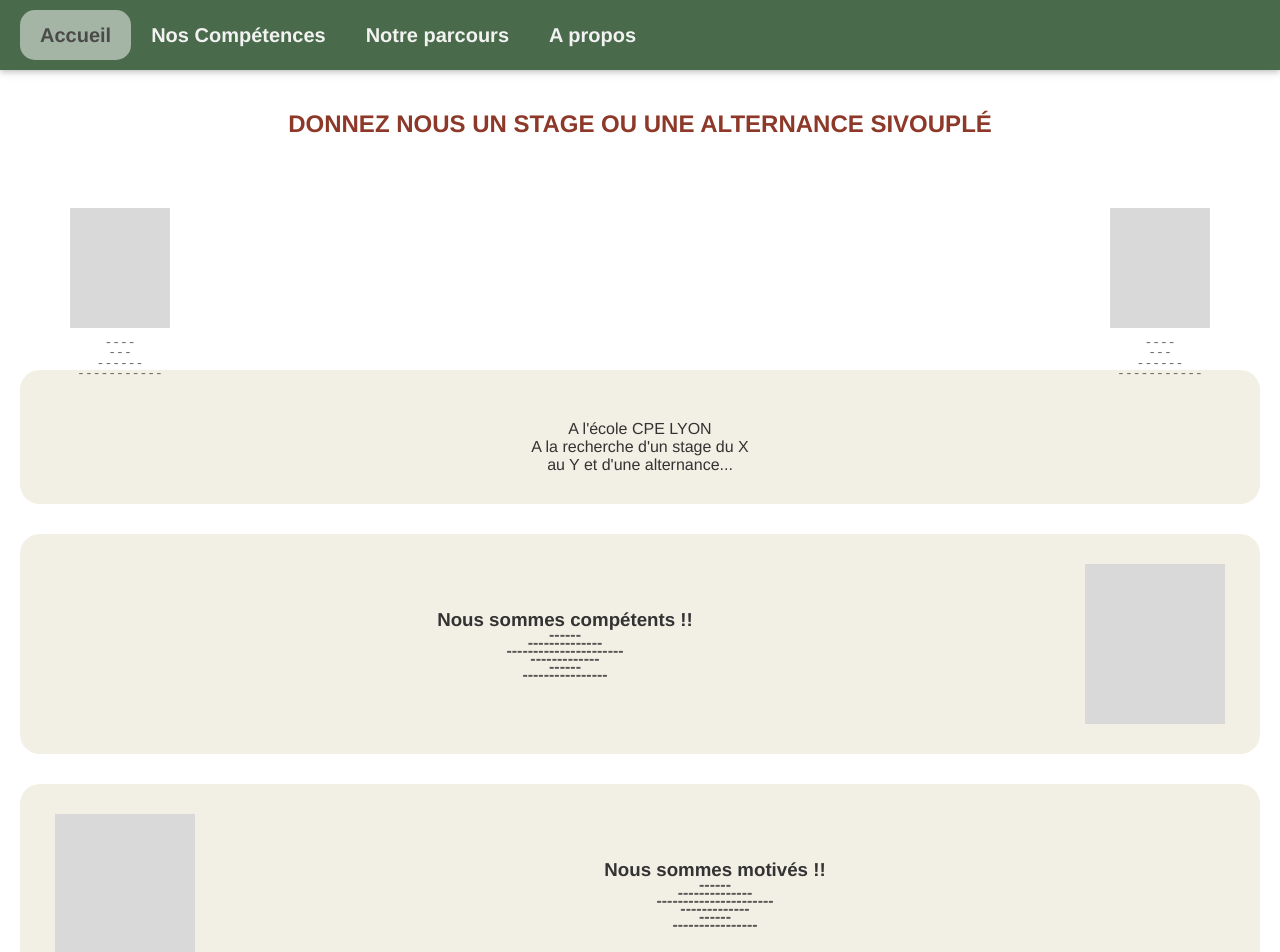
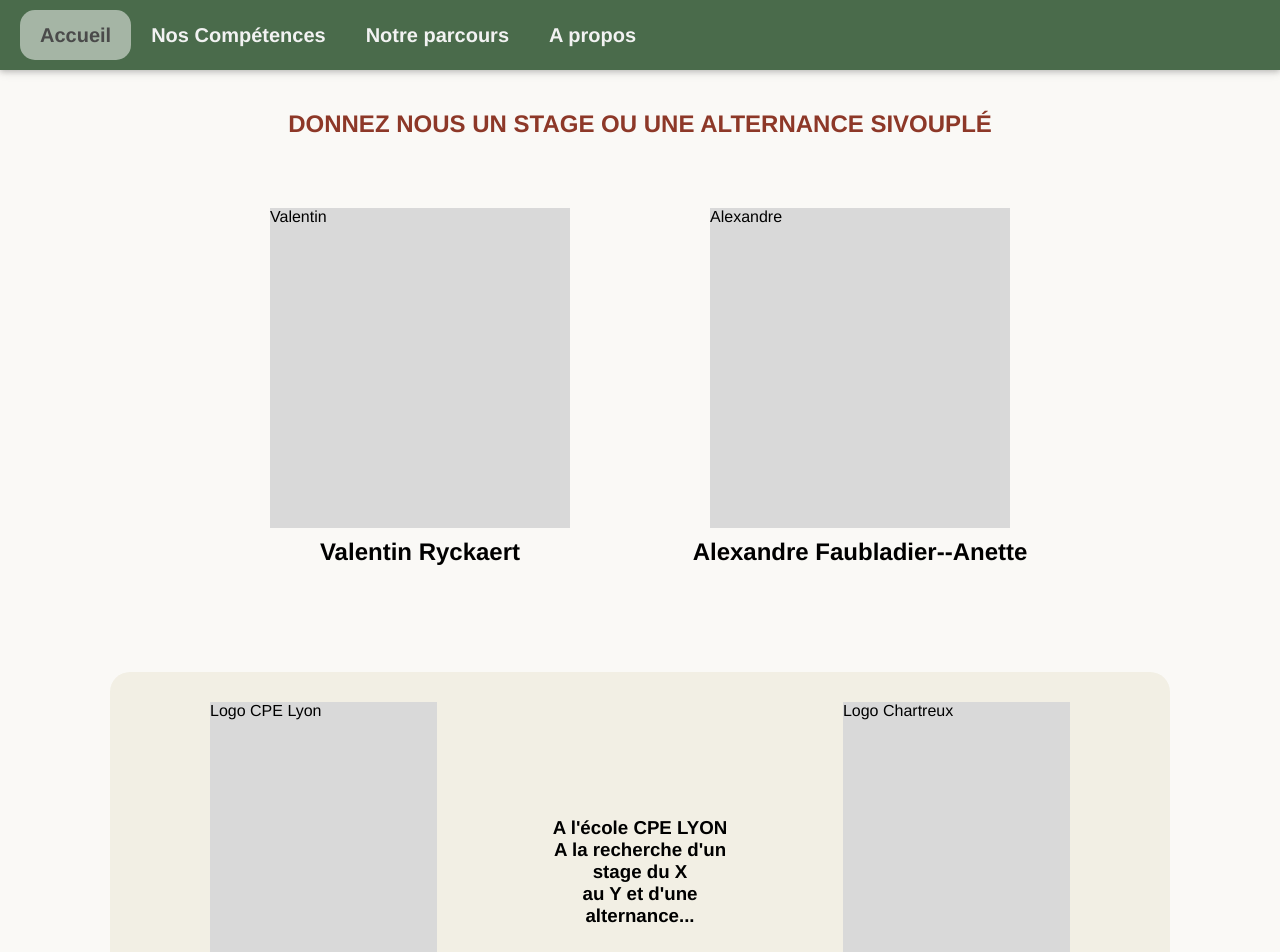
Before and after one commit to killex8569/DonnezNousUnStageOuUneAlternance, a React (Create React App) app: page / in a window 1280 px wide. Shown: the top 952 px of the page. Built offline with nearby package versions, Linux system fonts and the light colour scheme.

Commit message:
Feat: finish Accueil barbones and reorganize CSS

```diff
--- /dev/null
+++ b/src/App.css
@@ -0,0 +1,20 @@
+:root {
+    --text-red: #8d3828;      /* Le texte rouge/rose */
+    --placeholder-gray: #D9D9D9;
+    --accent-primary: #4a6b4b; /* Le vert mousse du header/footer */
+    --bg-primary: #F2EFE4;      /* Le fond des cartes */
+    --accent-secondary: #ffffff80;
+    --text-color-dark: #4A4A4A;
+    --text-color-light: #f2f2f2;
+}
+
+* {
+    box-sizing: border-box;
+    margin: 0;
+    padding: 0;
+}
+
+body {
+    font-family: 'Helvetica Neue', Helvetica, Arial, sans-serif;
+    background-color: #FAF9F6;
+}
--- a/src/App.js
+++ b/src/App.js
@@ -1,11 +1,14 @@
 import Accueil from './views/Accueil/Accueil';
 import Navbar from './components/Navbar/Navbar';
+import './App.css';
+import Footer from './components/Footer/Footer';
 
 function App() {
   return (
     <>
       <Navbar />
       <Accueil/>
+      <Footer/>
     </>
   );
 }
--- /dev/null
+++ b/src/components/Footer/Footer.css
@@ -0,0 +1,6 @@
+.footer {
+    background-color: var(--accent-primary);
+    height: 300px;
+    width: 100%;
+    margin-top: 30px;
+}
--- /dev/null
+++ b/src/components/Footer/Footer.js
@@ -0,0 +1,7 @@
+import './Footer.css';
+
+const Footer = () => (
+    <footer className="footer"></footer>
+);
+
+export default Footer;
--- a/src/components/Navbar/Navbar.css
+++ b/src/components/Navbar/Navbar.css
@@ -1,15 +1,7 @@
-:root {
-    --primary: #4a6b4b; /* Le vert mousse du header/footer */
-    --bg: #F2EFE4;      /* Le fond des cartes */
-    --secondary: #ffffff80;
-    --text-color-dark: #4A4A4A;
-    --text-color-light: #f2f2f2;
-}
-
 .topnav {
     height: 70px;
     padding: 0px 20px;
-    background: var(--primary);
+    background: var(--accent-primary);
     display: flex;
     justify-content: space-between;
     box-shadow: 0 2px 5px 0 rgba(0, 0, 0, 0.16), 0 2px 10px 0 rgba(0, 0, 0, 0.12);
@@ -35,7 +27,7 @@
 
   .menu a:hover,
   .menu a.active-link {
-    background: var(--secondary);
+    background: var(--accent-secondary);
     color: var(--text-color-dark);
     border-radius: 15px;
     height: 50px;
--- a/src/views/Accueil/Accueil.css
+++ b/src/views/Accueil/Accueil.css
@@ -1,45 +1,5 @@
-/* Reset basique */
-* {
-    box-sizing: border-box;
-    margin: 0;
-    padding: 0;
-  }
-
-  body {
-    font-family: 'Helvetica Neue', Helvetica, Arial, sans-serif;
-    background-color: #ffffff;
-    color: #333;
-  }
-
-  /* Couleurs extraites de l'image */
-  :root {
-    --primary-green: #AAB396; /* Le vert mousse du header/footer */
-    --bg-beige: #F2EFE4;      /* Le fond des cartes */
-    --text-red: #8d3828;      /* Le texte rouge/rose */
-    --placeholder-gray: #D9D9D9;
-  }
-
-  /* Navbar */
-  .navbar {
-    background-color: var(--primary-green);
-    padding: 20px 0;
-    color: #555;
-    font-weight: bold;
-  }
-
-  .navbar ul {
-    display: flex;
-    justify-content: center;
-    gap: 40px;
-    list-style: none;
-  }
-
 .container {
-    margin: 0 auto;
   padding: 40px 20px;
-    display: flex;
-    flex-direction: column;
-    gap: 30px;
 }
 
 /* Section Profils */
@@ -50,10 +10,9 @@
   margin-bottom: 70px;
 }
 
-  .profiles-container {
+.inline-center {
   display: flex;
-    justify-content: space-between;
-    padding: 0 50px;
+  justify-content: center;
   margin-bottom: 20px;
 }
 
@@ -66,39 +25,37 @@
 
 .placeholder-square {
   background-color: var(--placeholder-gray);
-    width: 100px;
-    height: 120px;
-  }
-
-  .dashed-text {
-    text-align: center;
-    color: #666;
-    font-family: monospace;
-    line-height: 0.8;
+  width: 300px;
+  height: 320px;
+  margin-inline: 70px;
 }
 
 /* Boite centrale info (CPE Lyon...) */
 .central-info-box {
-    background-color: var(--bg-beige);
   padding: 30px;
   border-radius: 20px;
   text-align: center;
   font-weight: 500;
-    margin-top: -30px; /* Petit effet de chevauchement visuel ou ajustement */
   position: relative;
-    z-index: -1; /* Pour que les carrés gris passent au dessus si besoin */
-    padding-top: 50px; /* Espace pour ne pas coller aux carrés */
+  padding-top: 50px;
 }
 
 /* Cartes (Features) */
 .feature-card {
-    background-color: var(--bg-beige);
+  background-color: var(--bg-primary);
+  margin-block: 50px;
   border-radius: 20px;
   padding: 30px;
   display: flex;
   align-items: center;
   justify-content: space-between;
   min-height: 200px;
+}
+
+@media screen and (min-width: 800px) {
+  .feature-card {
+    margin-inline: 90px;
+  }
 }
 
 .feature-card.reverse {
@@ -113,18 +70,6 @@
   text-align: center;
 }
 
-  .dashed-text-content p {
-    line-height: 0.5;
-    color: #555;
-    font-weight: bold;
-  }
-
-  .image-content {
-    flex: 0 0 150px; /* Largeur fixe pour l'image */
-    display: flex;
-    justify-content: center;
-  }
-
 .placeholder-square.large {
   width: 140px;
   height: 160px;
@@ -133,7 +78,6 @@
 /* CTA */
 .cta-section {
   text-align: center;
-    margin: 40px 0;
 }
 
 .cta-intro {
@@ -145,13 +89,4 @@
   font-size: 1.4rem;
   font-weight: bold;
   text-transform: uppercase;
-    color: #333;
 }
-
-  /* Footer */
-  .footer {
-    background-color: var(--primary-green);
-    height: 150px;
-    width: 100%;
-    margin-top: auto;
-  }
--- a/src/views/Accueil/Accueil.js
+++ b/src/views/Accueil/Accueil.js
@@ -5,36 +5,16 @@ import './Accueil.css';
 const FeatureCard = ({ title, content, reverse }) => (
   <div className={`feature-card ${reverse ? 'reverse' : ''}`}>
     <div className="text-content">
-      <h3>{title}</h3>
-      <div className="dashed-text-content">
-        {content.map((line, index) => (
+      <h2>{title}</h2>
+      {content.map((line, index) => (
           <p key={index}>{line}</p>
-        ))}
-      </div>
+      ))}
     </div>
-    <div className="image-content">
-      <div className="placeholder-square large"></div>
-    </div>
+    <div className="placeholder-square">photo convaincante</div>
   </div>
 );
 
-// Composant Appel à l'action
-const CTASection = () => (
-  <section className="cta-section">
-    <p className="cta-intro">Alors n'attendez pas :</p>
-    <h2 className="cta-title">EMBAUCHEZ-NOUS SIVOUPLÉ</h2>
-  </section>
-);
-
-// Composant Pied de page
-const Footer = () => (
-  <footer className="footer"></footer>
-);
-
 function Accueil() {
-  // Données pour les cartes
-  const dummyLines = ["------", "--------------", "----------------------", "-------------", "------", "----------------"];
-
   return (
     <div className="App">
 
@@ -44,60 +24,55 @@ function Accueil() {
           DONNEZ NOUS UN STAGE OU UNE ALTERNANCE SIVOUPLÉ
         </h1>
 
-        <div className="profiles-container">
-          {/* Profil Gauche */}
+        <div className="inline-center">
           <div className="profile-item">
-          <div className="placeholder-square"></div>
-            <div className="dashed-text">
-              <p>----</p>
-              <p>---</p>
-              <p>------</p>
-              <p>-----------</p>
-            </div>
+            <div className="placeholder-square">Valentin</div>
+            <h2>Valentin Ryckaert</h2>
           </div>
-
-          {/* Profil Droite */}
           <div className="profile-item">
-            <div className="placeholder-square"></div>
-            <div className="dashed-text">
-              <p>----</p>
-              <p>---</p>
-              <p>------</p>
-              <p>-----------</p>
-            </div>
+            <div className="placeholder-square">Alexandre</div>
+            <h2>Alexandre Faubladier--Anette</h2>
           </div>
         </div>
+        <br/><br/>
 
         {/* Texte central */}
-        <div className="central-info-box">
-          <p>A l'école CPE LYON</p>
-          <p>A la recherche d'un stage du X</p>
-          <p>au Y et d'une alternance...</p>
+        <div className="inline-center feature-card">
+          <div className="placeholder-square">Logo CPE Lyon</div>
+          <div className="central-info-box">
+            <h3>A l'école CPE LYON</h3>
+            <h3>A la recherche d'un stage du X</h3>
+            <h3>au Y et d'une alternance...</h3>
+          </div>
+          <div className="placeholder-square">Logo Chartreux</div>
         </div>
       </section>
 
         {/* Carte 1 : Image à droite (standard) */}
         <FeatureCard
           title="Nous sommes compétents !!"
-          content={dummyLines}
+          content={["coucou"]}
         />
 
         {/* Carte 2 : Image à gauche (reverse) */}
         <FeatureCard
           title="Nous sommes motivés !!"
-          content={dummyLines}
+          content={["coucou"]}
           reverse={true}
         />
 
         {/* Carte 3 : Image à droite (standard) */}
         <FeatureCard
           title="Nous sommes travailleurs !!"
-          content={dummyLines}
+          content={["coucou"]}
         />
 
-        <CTASection />
+      <section className="cta-section">
+        <p className="cta-intro">Alors n'attendez pas :</p>
+        <h2 className="cta-title">EMBAUCHEZ-NOUS SIVOUPLÉ</h2>
+      </section>
       </div>
-      <Footer />
+
     </div>
   );
 }
```
Also changed, not shown: 1 other file (tests, documents, lock files or other folders). Lines whose indentation alone changed are shown as unchanged.
